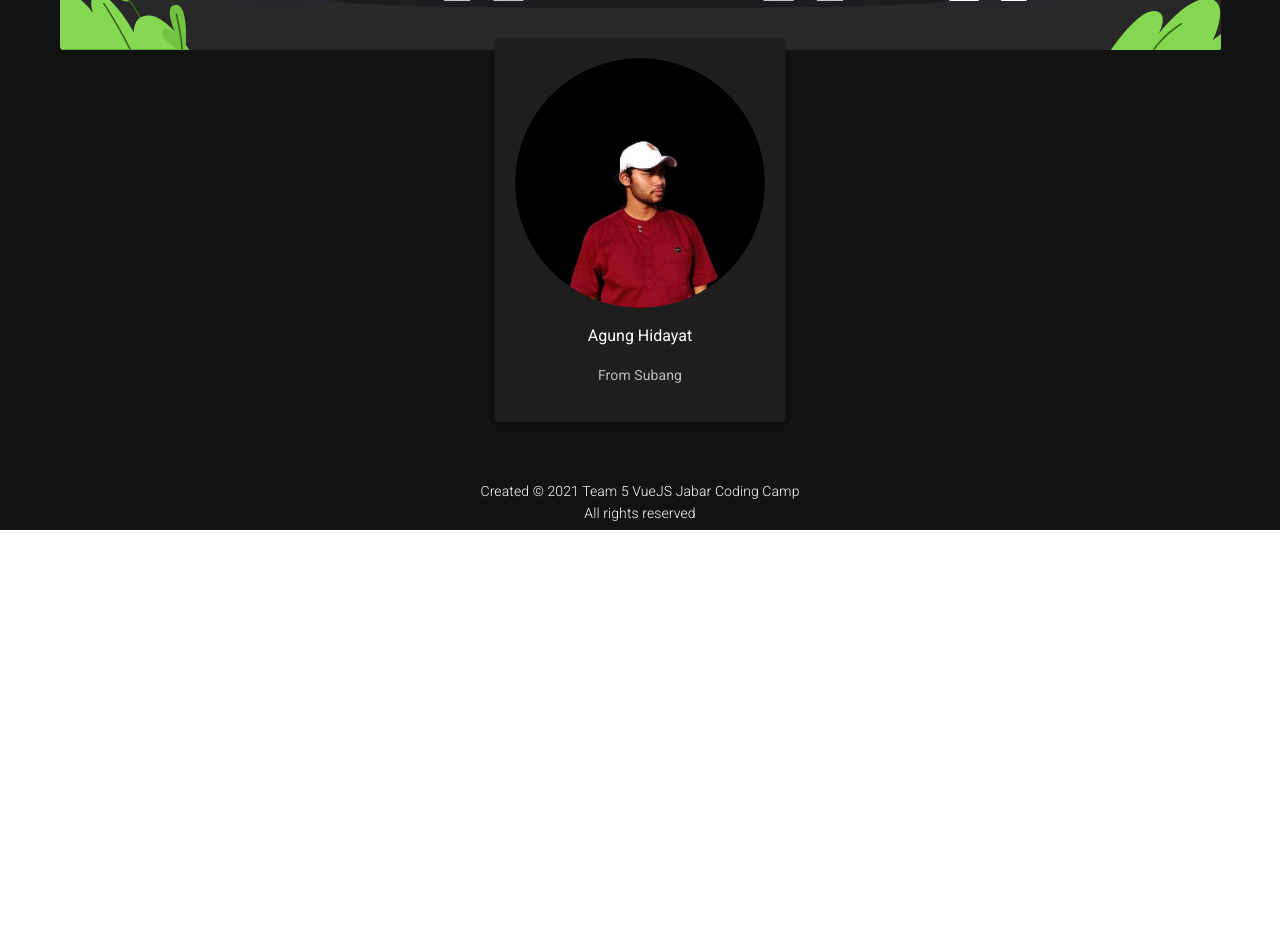
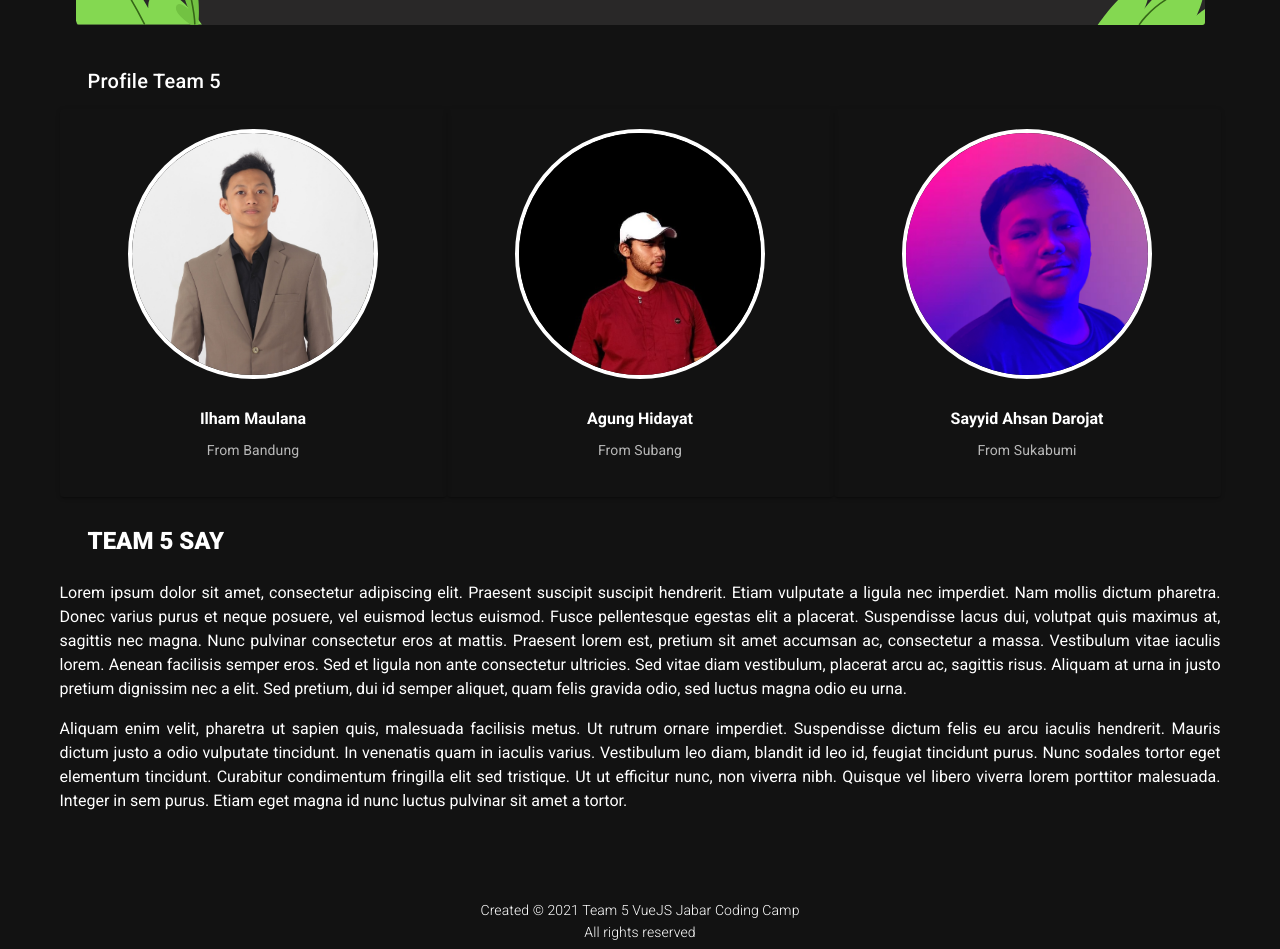
Before and after one commit to agunghide/Tugas-Akhir-JCC-Kelompok-5, a Vue app: page /about in a window 1280 px wide. Shown: the part 760-1709 px from the top of the page. Before the commit the page ends 1290 px from the top, so only its background shows below. Built offline with nearby package versions, Linux system fonts and the light colour scheme.

Commit message:
Menambahkan halaman About (selesai)

```diff
--- a/src/assets/css/styles.css
+++ b/src/assets/css/styles.css
@@ -1,6 +1,10 @@
 .v-avatar.outlined--secondary {
   border: 1px solid;
   border-color: var(--v-secondary-base);
+}
+.v-avatar.outlined--white {
+  border: 4px solid;
+  border-color: var(--v-white-base);
 }
 
 .v-avatar.outlined--secondary img,
--- a/src/views/About.vue
+++ b/src/views/About.vue
@@ -7,13 +7,9 @@
           About Us
         </v-subheader>
       </div>
-      <v-divider class="mx-4"></v-divider>
-      <div class="col-12 col-sm-6 text-sm-right text-center pr-6 align-self-end">
-      </div>
-
-
+      <v-divider class="mx-4 mb-4"></v-divider>
       <!-- foto besar  -->
-      <div>
+      <div class="mb-3 mx-4">
        <v-img
           :src="require('../assets/Illustration About.svg')"
           height="100%">
@@ -22,33 +18,80 @@
     <!-- </div> -->
 
     <!-- Profil  -->
-    <div>
-      <v-row justify="space-around">
+      <div class="col-5 col-sm text-center text-md-left">
+        <v-subheader class="pa-4 pb-2 white--text title d-inline-block">
+          Profile Team 5
+        </v-subheader>
+      </div>
+      <v-row no-gutters justify="space-around">
+      <v-col
+        v-for="(member, index) in members"
+        :key="index"
+        cols="12"
+        md="4"
+      >
         <v-card
         class="mx-auto text-center pa-5"
-          >
-            <v-avatar size="250" class="mb-4">
+        color="transparent">
+           <v-avatar size="250" class="mb-7 outlined--white" >
            <img
-                :src="require('../assets/2.jpeg')"
-                alt="John"
+            :src="require(`../assets/${member.foto}`)"
+            :alt="member.nama"
            >
            </v-avatar>
 
-            <div>
-              Agung Hidayat
+           <div class="font-weight-bold">
+            {{ member.nama }}
            </div>
 
-            <v-card-subtitle>
-              From Subang
+           <v-card-subtitle class="mt-n2">
+             From {{ member.asal }}
            </v-card-subtitle>
 
         </v-card>
+      </v-col>
     </v-row>
+
+    <div>
+      <div class="col-5 col-sm text-center text-md-left mb-3">
+        <v-subheader class="pa-4 pb-2 white--text text-h5 d-inline-block font-weight-black">
+          TEAM 5 SAY
+        </v-subheader>
+
       </div>
-
-    <!-- text -->
-    <div class="text">
-
+      <div class="text-justify">
+        <P>
+          Lorem ipsum dolor sit amet, consectetur adipiscing elit. Praesent suscipit suscipit hendrerit. Etiam vulputate a ligula nec imperdiet. Nam mollis dictum pharetra. Donec varius purus et neque posuere, vel euismod lectus euismod. Fusce pellentesque egestas elit a placerat. Suspendisse lacus dui, volutpat quis maximus at, sagittis nec magna. Nunc pulvinar consectetur eros at mattis. Praesent lorem est, pretium sit amet accumsan ac, consectetur a massa. Vestibulum vitae iaculis lorem. Aenean facilisis semper eros. Sed et ligula non ante consectetur ultricies. Sed vitae diam vestibulum, placerat arcu ac, sagittis risus. Aliquam at urna in justo pretium dignissim nec a elit. Sed pretium, dui id semper aliquet, quam felis gravida odio, sed luctus magna odio eu urna.
+        </P>
+        <P>
+          Aliquam enim velit, pharetra ut sapien quis, malesuada facilisis metus. Ut rutrum ornare imperdiet. Suspendisse dictum felis eu arcu iaculis hendrerit. Mauris dictum justo a odio vulputate tincidunt. In venenatis quam in iaculis varius. Vestibulum leo diam, blandit id leo id, feugiat tincidunt purus. Nunc sodales tortor eget elementum tincidunt. Curabitur condimentum fringilla elit sed tristique. Ut ut efficitur nunc, non viverra nibh. Quisque vel libero viverra lorem porttitor malesuada. Integer in sem purus. Etiam eget magna id nunc luctus pulvinar sit amet a tortor.
+        </P>
+      </div>
     </div>
   </v-container>
 </template>
+
+
+<script>
+export default {
+  data : () => ({
+    members : [
+      {
+        nama : 'Ilham Maulana',
+        asal : 'Bandung',
+        foto : '1.jpg'
+      },
+      {
+        nama : 'Agung Hidayat',
+        asal : 'Subang',
+        foto : '2.jpeg'
+      },
+      {
+        nama : 'Sayyid Ahsan Darojat',
+        asal : 'Sukabumi',
+        foto : '3.jpg'
+      },
+   ]
+  })
+}
+</script>
```
Also changed, not shown: src/assets/3.jpg (renamed from src/assets/Frame 1.jpg). Lines whose indentation alone changed are shown as unchanged.
